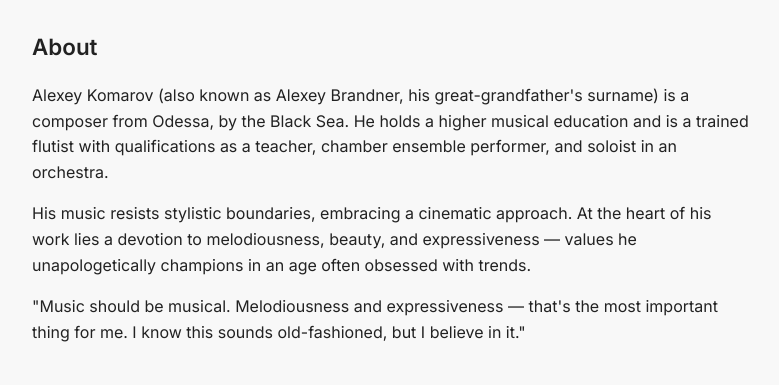
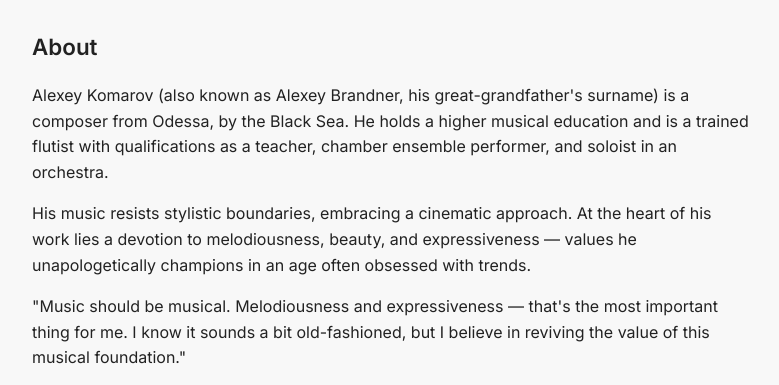
Before and after one commit to AleKomarov/alexey-komarov-site, a plain HTML site: page index.html in a window 1280 px wide. Shown: the part 383-768 px from the top of the page, without its empty margins (248-1027 px from the left). Drawn offline with Linux system fonts and the light colour scheme.

Commit message:
Update index.html

```diff
--- a/index.html
+++ b/index.html
@@ -70,7 +70,7 @@
 
 <section>
       <p>
-	      "Music should be musical. Melodiousness and expressiveness — that's the most important thing for me. I know this sounds old-fashioned, but I believe in it."
+	      "Music should be musical. Melodiousness and expressiveness — that's the most important thing for me. I know it sounds a bit old-fashioned, but I believe in reviving the value of this musical foundation."
 
       </p>
 </section>
```
